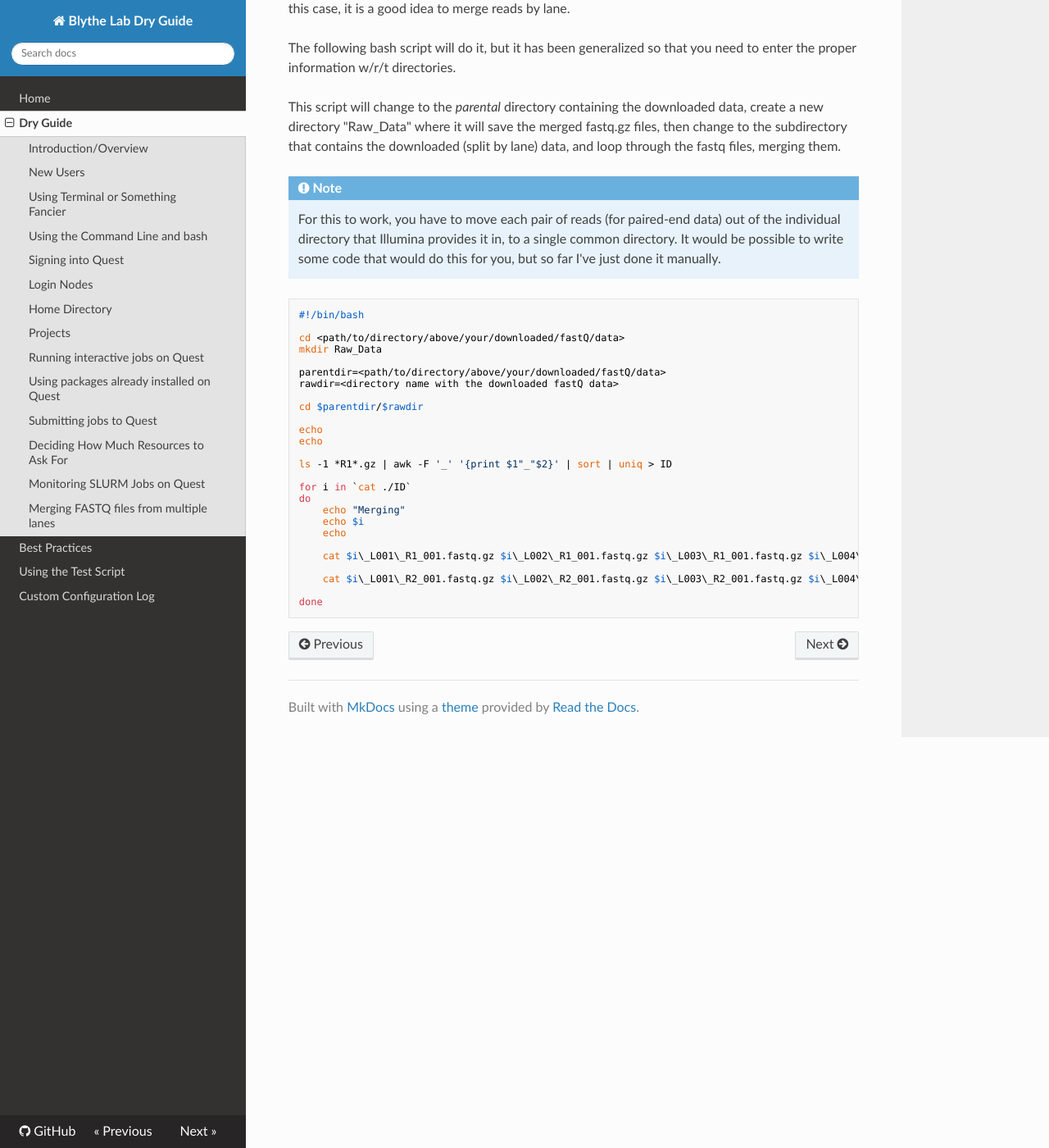
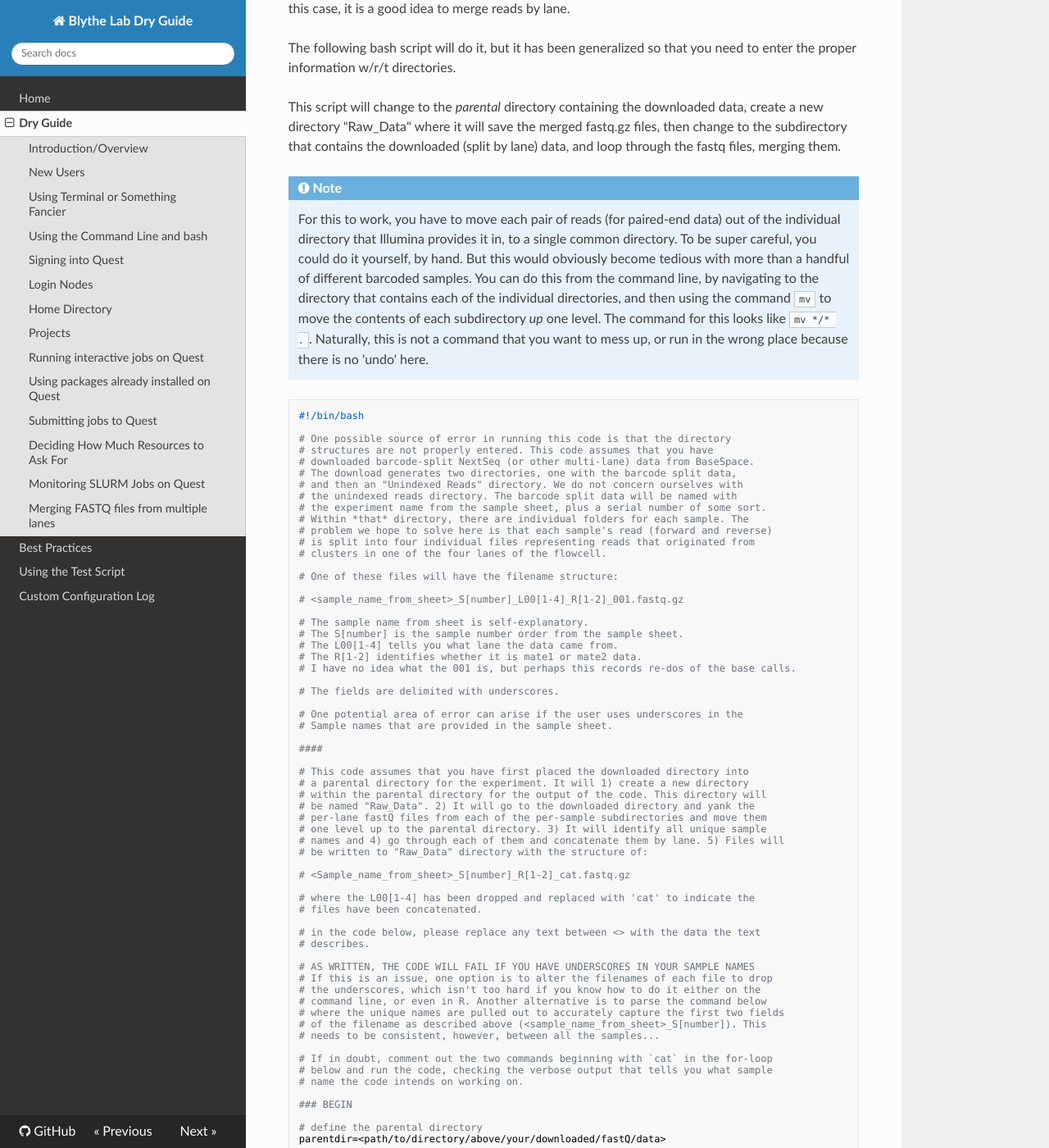
Before and after one commit to sblythe/Dry_Guide, an MkDocs documentation site: the page built from docs/dryguide.md, in a window 1280 px wide and 1400 px high, scrolled down 6516 px. Shown: the whole window at 82% size. Built offline with MkDocs 1.6.1, drawn with Linux system fonts in a browser that asks for light colours; nearby versions of some CDN libraries; some of the changed text lies outside the part shown.

Commit message:
updated dryguide.md

````diff
--- a/docs/dryguide.md
+++ b/docs/dryguide.md
@@ -170,23 +170,97 @@ The following bash script will do it, but it has been generalized so that you ne
 This script will change to the _parental_ directory containing the downloaded data, create a new directory "Raw_Data" where it will save the merged fastq.gz files, then change to the subdirectory that contains the downloaded (split by lane) data, and loop through the fastq files, merging them.
 
 !!! Note
-     For this to work, you have to move each pair of reads (for paired-end data) out of the individual directory that Illumina provides it in, to a single common directory. It would be possible to write some code that would do this for you, but so far I've just done it manually.
+     For this to work, you have to move each pair of reads (for paired-end data) out of the individual directory that Illumina provides it in, to a single common directory. To be super careful, you could do it yourself, by hand. But this would obviously become tedious with more than a handful of different barcoded samples. You can do this from the command line, by navigating to the directory that contains each of the individual directories, and then using the command `mv` to move the contents of each subdirectory _up_ one level. The command for this looks like `mv */* .`. Naturally, this is not a command that you want to mess up, or run in the wrong place because there is no 'undo' here.
 
 ```
 #!/bin/bash
 
-cd <path/to/directory/above/your/downloaded/fastQ/data>
+# One possible source of error in running this code is that the directory
+# structures are not properly entered. This code assumes that you have
+# downloaded barcode-split NextSeq (or other multi-lane) data from BaseSpace.
+# The download generates two directories, one with the barcode split data,
+# and then an "Unindexed Reads" directory. We do not concern ourselves with
+# the unindexed reads directory. The barcode split data will be named with
+# the experiment name from the sample sheet, plus a serial number of some sort.
+# Within *that* directory, there are individual folders for each sample. The
+# problem we hope to solve here is that each sample's read (forward and reverse)
+# is split into four individual files representing reads that originated from
+# clusters in one of the four lanes of the flowcell.
+
+# One of these files will have the filename structure:
+
+# <sample_name_from_sheet>_S[number]_L00[1-4]_R[1-2]_001.fastq.gz
+
+# The sample name from sheet is self-explanatory.
+# The S[number] is the sample number order from the sample sheet.
+# The L00[1-4] tells you what lane the data came from.
+# The R[1-2] identifies whether it is mate1 or mate2 data.
+# I have no idea what the 001 is, but perhaps this records re-dos of the base calls.
+
+# The fields are delimited with underscores.
+
+# One potential area of error can arise if the user uses underscores in the
+# Sample names that are provided in the sample sheet.
+
+####
+
+# This code assumes that you have first placed the downloaded directory into
+# a parental directory for the experiment. It will 1) create a new directory
+# within the parental directory for the output of the code. This directory will
+# be named "Raw_Data". 2) It will go to the downloaded directory and yank the
+# per-lane fastQ files from each of the per-sample subdirectories and move them
+# one level up to the parental directory. 3) It will identify all unique sample
+# names and 4) go through each of them and concatenate them by lane. 5) Files will
+# be written to "Raw_Data" directory with the structure of:
+
+# <Sample_name_from_sheet>_S[number]_R[1-2]_cat.fastq.gz
+
+# where the L00[1-4] has been dropped and replaced with 'cat' to indicate the
+# files have been concatenated.
+
+# in the code below, please replace any text between <> with the data the text
+# describes.
+
+# AS WRITTEN, THE CODE WILL FAIL IF YOU HAVE UNDERSCORES IN YOUR SAMPLE NAMES
+# If this is an issue, one option is to alter the filenames of each file to drop
+# the underscores, which isn't too hard if you know how to do it either on the
+# command line, or even in R. Another alternative is to parse the command below
+# where the unique names are pulled out to accurately capture the first two fields
+# of the filename as described above (<sample_name_from_sheet>_S[number]). This
+# needs to be consistent, however, between all the samples...
+
+# If in doubt, comment out the two commands beginning with `cat` in the for-loop
+# below and run the code, checking the verbose output that tells you what sample
+# name the code intends on working on.
+
+### BEGIN
+
+# define the parental directory
+parentdir=<path/to/directory/above/your/downloaded/fastQ/data>
+
+# define the directory containing the downloaded data
+downloaddir=<directory name with the downloaded fastQ data>
+
+# change to parental directory
+cd $parentdir
+# make a new destination for the output
 mkdir Raw_Data
 
-parentdir=<path/to/directory/above/your/downloaded/fastQ/data>
-rawdir=<directory name with the downloaded fastQ data>
+# change to the downloaded data directory
+cd $parentdir/$downloaddir
 
-cd $parentdir/$rawdir
+# yank the data from subdirectories up one level
+# NOTE: if you are re-running this code DO NOT re-run this line
+# (i.e., please comment it out prior to re-run)
+mv */* .
 
-echo
-echo
+# get the unique sample names (<sample_name_from_sheet>) and sample
+# numbers (S[number]). Write these to a file in the downloaded directory.
 
 ls -1 *R1*.gz | awk -F '_' '{print $1"_"$2}' | sort | uniq > ID
+
+# loop through sample names in the file, concatenating by lane. Write output
+# to the "Raw_Data" directory you created in the parental directory.
 
 for i in `cat ./ID`
 do
````
